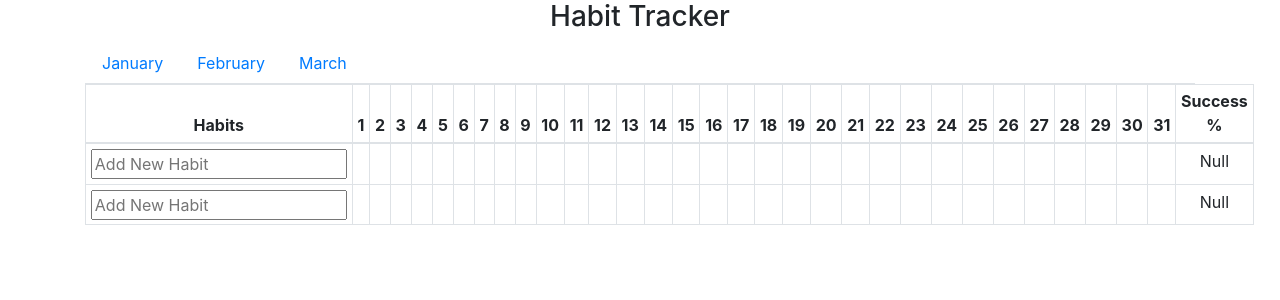
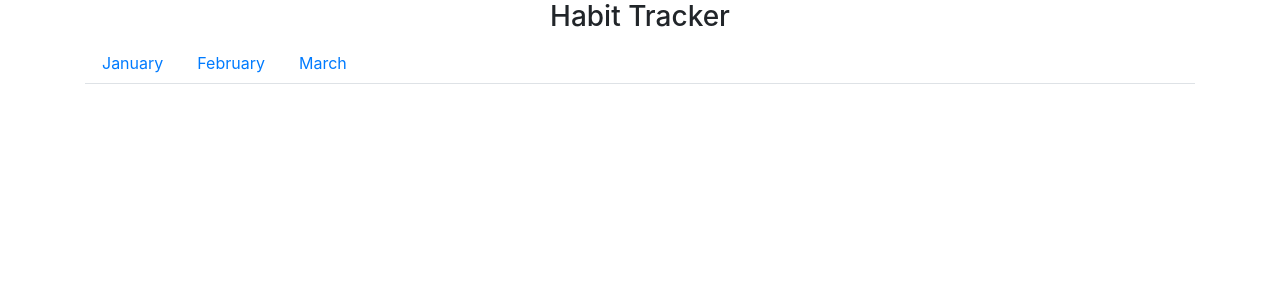
Before and after one commit to Fuertesian/Habit-Tracker, a React (Create React App) app: page / in a window 1280 px wide. Shown: the top 300 px of the page. Built offline with nearby package versions, Linux system fonts and the light colour scheme.

Commit message:
Commented out HabitTable in favor of MonthTabs

```diff
--- a/src/containers/MonthlyHabitTracker.js
+++ b/src/containers/MonthlyHabitTracker.js
@@ -2,14 +2,14 @@ import React from 'react'
 import Title from '../components/MonthlyHabitTrackerComponents/Title/Title'
 import MonthTabs from '../components/MonthlyHabitTrackerComponents/MonthTabs/MonthTabs'
 import Container from 'react-bootstrap/Container'
-import HabitTable from './HabitTable'
+// import HabitTable from './HabitTable'
 
 const MonthlyHabitTracker = (props) => {
   return (
     <Container>
       <Title />
       <MonthTabs />
-      <HabitTable />
+      {/* <HabitTable /> */}
     </Container>
   )
 }
```
